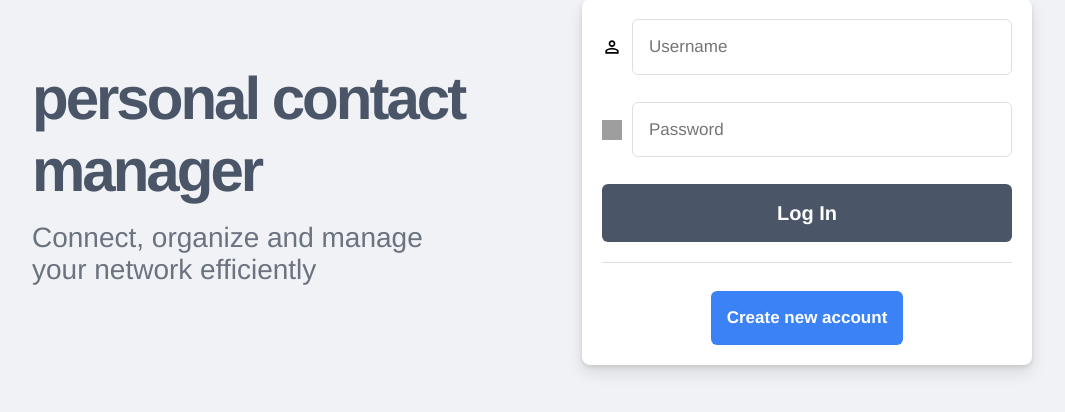
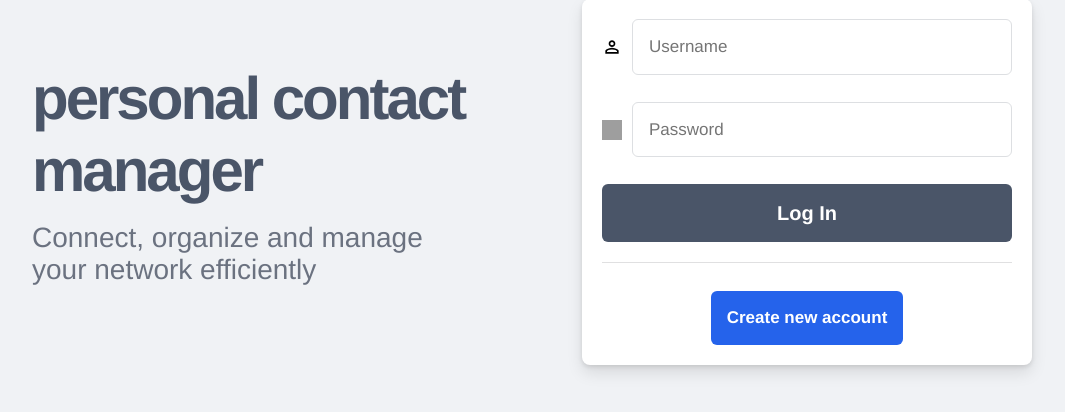
Before and after one commit to jarielys-cg/cop4331-small-project-20, a PHP site: page /html/index.html in a window 1280 px wide. Shown: the part 218-630 px from the top of the page, without its empty margins (108-1173 px from the left). Run offline with PHP 8.4, Linux system fonts and the light colour scheme; grey boxes are pictures that could not be loaded.

Commit message:
Darken Create Account button color

```diff
--- a/css/index.css
+++ b/css/index.css
@@ -58,6 +58,7 @@ body {
     height: 20px;
     flex-shrink: 0;
 }
+
 .input-row input {
     flex: 1;
     padding: 10px;
@@ -111,7 +112,7 @@ body {
 }
 
 .create-account-button {
-    background-color: #3b82f6;
+    background-color: #2563eb;
     color: #ffffff;
     font-size: 17px;
     font-weight: 700;
@@ -126,7 +127,7 @@ body {
 }
 
 .create-account-button:hover {
-    background-color: #2563eb;
+    background-color: #1d4ed8;
 }
 
 
```
